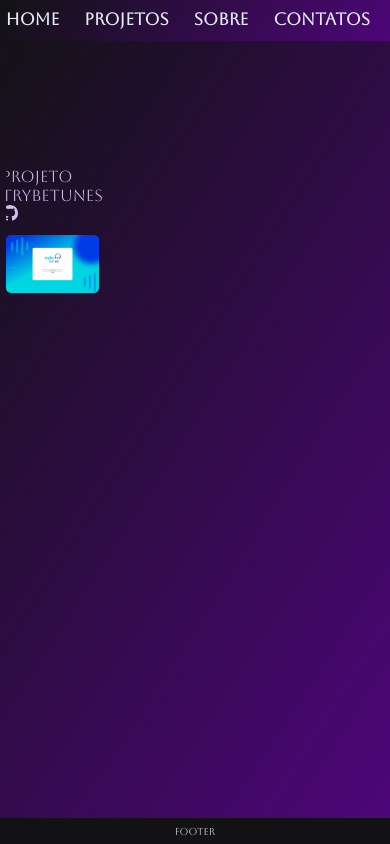
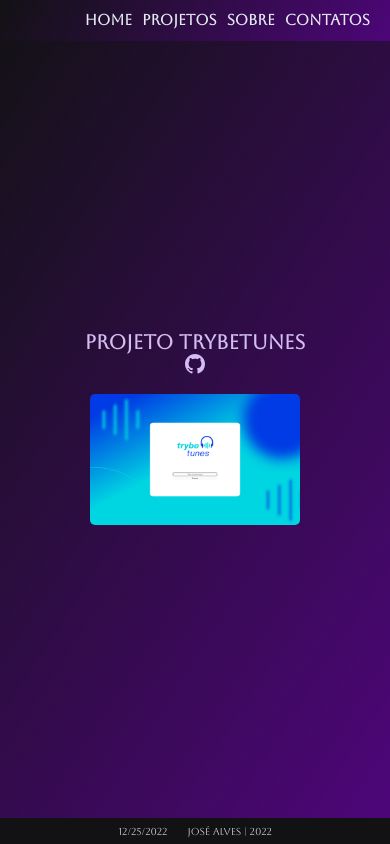
Before and after one commit to joseg-alvesg/portifolio, a React (Create React App) app: page /projects in a window 390 px wide. Built offline with nearby package versions, Linux system fonts and the light colour scheme.

Commit message:
responsividade do header e da pagina HOME para mobile

```diff
--- a/src/components/Footer.jsx
+++ b/src/components/Footer.jsx
@@ -2,9 +2,16 @@ import React, { Component } from 'react'
 import styles from './Footer.module.css';
 
 export default class Footer extends Component {
+  state = {
+    curD: new Date().toLocaleDateString(),
+  }
+
   render() {
     return (
-      <footer className={ styles.footer }>Footer</footer>
+      <footer className={ styles.footer }>
+        <section>{this.state.curD}</section>
+        <section>José alves | 2022</section>
+      </footer>
     )
   }
 }
--- a/src/components/Footer.module.css
+++ b/src/components/Footer.module.css
@@ -1,8 +1,13 @@
 .footer {
+  align-items: center;
+  background-color: var(--black-color);
   display: flex;
+  font-size: 10px;
   height: 28px;
-  font-size: 10px;
-  background-color: var(--black-color);
-  align-items: center;
   justify-content: center;
 }
+
+.footer section {
+  margin-left: 10px;
+  margin-right: 10px;
+}
--- a/src/components/Header.module.css
+++ b/src/components/Header.module.css
@@ -41,3 +41,13 @@
   width: 100%;
   background: linear-gradient(90deg, var(--black-color) , var(--purple-color) 91%);
 }
+
+@media screen and (max-width: 600px) {
+  .ulHeader {
+    gap: 10px;
+  }
+
+  .ulHeader a {
+    font-size: 15px;
+  }
+}
--- a/src/data/infos.js
+++ b/src/data/infos.js
@@ -1,12 +1,12 @@
 export const data = {
   presentation: {
     welcome: 'Bem vindos ao meu portfólio',
-    resume: 'Sou estudante de desenvolvimento web <Fullstack> pela trybe.',
+    resume: 'Sou José, estudante de desenvolvimento web <Fullstack> pela trybe.',
   },
   about: {
     p1: "Meu nome é José Gerddicley Alves Gomes , tenho 25 anos, sou natural de Recife - PE",
-    p2: "Grande fã de jogos, leitura, cinema e gastronomia, alem disso, amo acampar, conhecer novos lugares e novas culturas. Desde criança sou apaixonado por tudo que envolve tecnologia aos 14 anosme tornei um grande entusiasta do mundo Linux.",
-    p3: "Sou proativo, dinamico,  empatico, analitico, cooperativo e autodidata."
+    p2: "Grande fã de jogos, leitura, cinema e gastronomia, alem disso, amo acampar, conhecer novos lugares e novas culturas. Desde criança sou apaixonado por tudo que envolve tecnologia aos 14 anos me tornei um grande entusiasta do mundo Linux.",
+    p3: "Sou proativo, dinâmico, empático, analítico e cooperativo."
   },
   image: 'https://media.licdn.com/dms/image/C4D03AQElaRrXoEB7Gw/profile-displayphoto-shrink_800_800/0/1662475663721?e=1677110400&v=beta&t=rIIND0V2oP9i77CFmIccXJLgYdjA3mLNZwRnb17tMRo',
   contats: {
--- a/src/pages/Projetos.jsx
+++ b/src/pages/Projetos.jsx
@@ -1,17 +1,23 @@
+/* BIBLIOTECAS */
 import React, { Component } from 'react';
+import { Swiper, SwiperSlide } from 'swiper/react';
+import { A11y, Navigation, Pagination } from 'swiper';
+import { BsGithub } from 'react-icons/bs';
+
+/* COMPONENTES */
 import Footer from '../components/Footer';
 import Header from '../components/Header';
-import { data } from '../data/infos';
-import trybetunesPrint from '../data/images/trybetunes-foto.png';
+
+/* ESTILOS */
 import styles from './styles/projetos.module.css';
-import { Swiper, SwiperSlide } from 'swiper/react';
-import { A11y, Navigation, Pagination, Scrollbar } from 'swiper';
-
 import 'swiper/css';
 import 'swiper/css/navigation';
 import 'swiper/css/pagination';
-import 'swiper/css/scrollbar';
-import { BsGithub } from 'react-icons/bs';
+
+/* DATA */
+import { data } from '../data/infos';
+import trybetunesPrint from '../data/images/trybetunes-foto.png';
+
 
 export default class Projetos extends Component {
   render() {
@@ -22,12 +28,11 @@ export default class Projetos extends Component {
         <div className={ styles.projectContainer }>
           <section className={ styles.section }>
             <Swiper
-              modules={[Navigation, Pagination, Scrollbar, A11y]}
+              modules={[Navigation, Pagination, A11y]}
               spaceBetween={50}
-              slidesPerView={3}
+              slidesPerView={1}
               navigation
               pagination={{ clickable: true }}
-              scrollbar={{ draggable: true }}
             >
               <SwiperSlide>
                 <div className={ styles.element }>
--- a/src/pages/styles/home.module.css
+++ b/src/pages/styles/home.module.css
@@ -186,3 +186,18 @@
 .img {
   position: relative;
 }
+
+@media screen and (max-width: 600px) {
+  .imagem {
+    width: 170px;
+    height: 200px;
+  }
+
+  .imagem .img {
+    width: 180px;
+  }
+
+  .texto {
+    font-size: 20px;
+  }
+}
--- a/src/pages/styles/projetos.module.css
+++ b/src/pages/styles/projetos.module.css
@@ -5,32 +5,34 @@
 }
 
 .projectContainer {
-  align-items: center;
   display: flex;
   height: 100%;
   justify-content: center;
 }
 
 .section {
-  height: 70%;
-  width: 97%;
+  align-items: center;
+  display: flex;
+  height: 100%;
+  width: 60%;
 }
 
 .element {
   align-items: center;
   display: flex;
   flex-direction: column;
-  margin-top: 10%;
 }
 
 .element a {
   color: var(--lightPurple-color);
+  text-align: center;
   text-decoration: none;
+  font-size: 20px;
+  font-weight: 800;
 }
 
 .projectContainer img {
   border-radius: 5px;
-  margin-bottom: 20px;
-  margin-top: 10px;
-  width: 100%;
+  margin-top: 15px;
+  width: 90%;
 }
```
